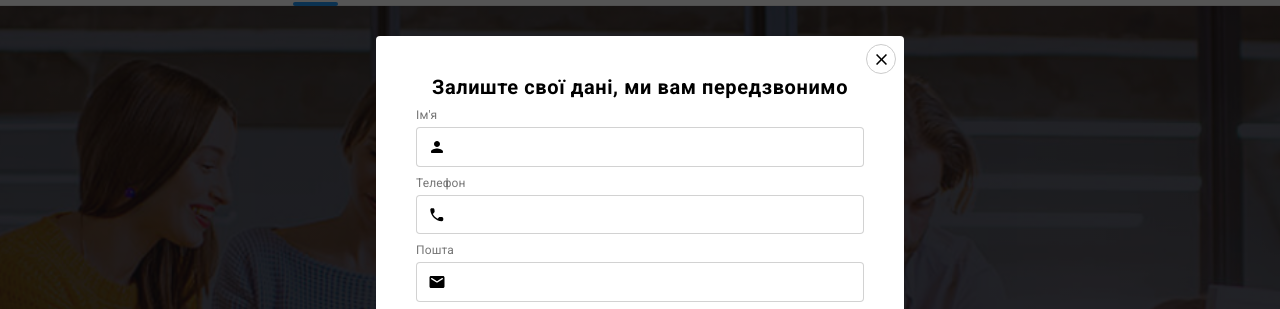
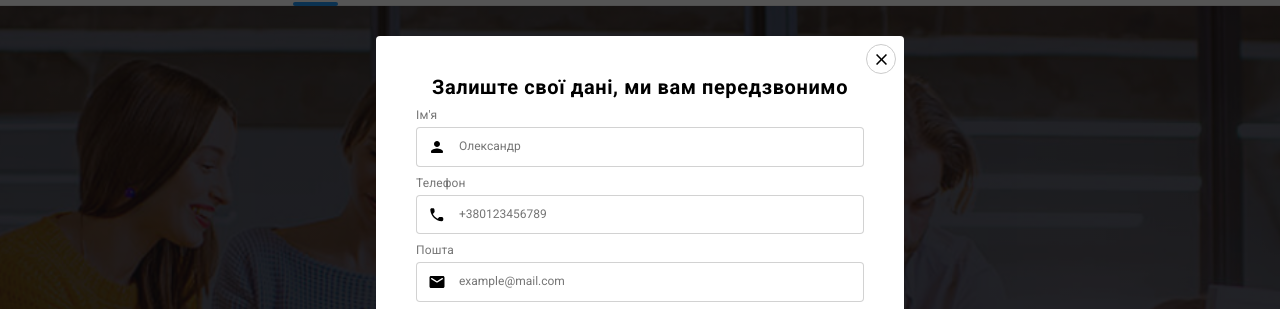
Before and after one commit to kolanuch13/goit-markup-hw-08, a plain HTML site: page index.html in a window 1280 px wide. Both pictures are taken after a click on the button "Замовити послугу". Shown: the part 74-383 px from the top of the page. Drawn offline with nearby package versions, Linux system fonts and the light colour scheme; files that its build step writes are made by us from their sources.

```diff
--- a/index.html
+++ b/index.html
@@ -562,7 +562,7 @@
                     <label class="modal-form-field">
                         <span class="modal-form-field-descript">Ім'я</span>
                         <span class="modal-form-field-wrapper">
-                            <input type="text" name="user_name" class="modal-form-input" pattern="^[а-яА-Я]+\s[а-яА-Я]+$">
+                            <input type="text" name="user_name" class="modal-form-input" placeholder="Олександр" pattern="^[а-яА-Я]+\s[а-яА-Я]+$">
                             <svg class="modal-form-svg">
                                 <use href="./images/logos/symbol-defs.svg#person-black"></use>
                             </svg>
@@ -571,7 +571,7 @@
                     <label class="modal-form-field">
                         <span class="modal-form-field-descript">Телефон</span>
                         <span class="modal-form-field-wrapper">
-                            <input type="tel" name="user_tel" class="modal-form-input" pattern="^(?:\+38)?(0\d{9})$">
+                            <input type="tel" name="user_tel" class="modal-form-input" placeholder="+380123456789" pattern="^(?:\+38)?(0\d{9})$">
                             <svg class="modal-form-svg">
                                 <use href="./images/logos/symbol-defs.svg#phone-black"></use>
                             </svg>
@@ -580,7 +580,7 @@
                     <label class="modal-form-field">
                         <span class="modal-form-field-descript">Пошта</span>
                         <span class="modal-form-field-wrapper">
-                            <input type="email" name="user_mail" class="modal-form-input" pattern="[a-z0-9._%+-]+@[a-z0-9.-]+\.[a-z]{2,4}$">
+                            <input type="email" name="user_mail" class="modal-form-input" placeholder="example@mail.com" pattern="[a-z0-9._%+-]+@[a-z0-9.-]+\.[a-z]{2,4}$">
                             <svg class="modal-form-svg">
                                 <use href="./images/logos/symbol-defs.svg#email-black"></use>
                             </svg>
```
